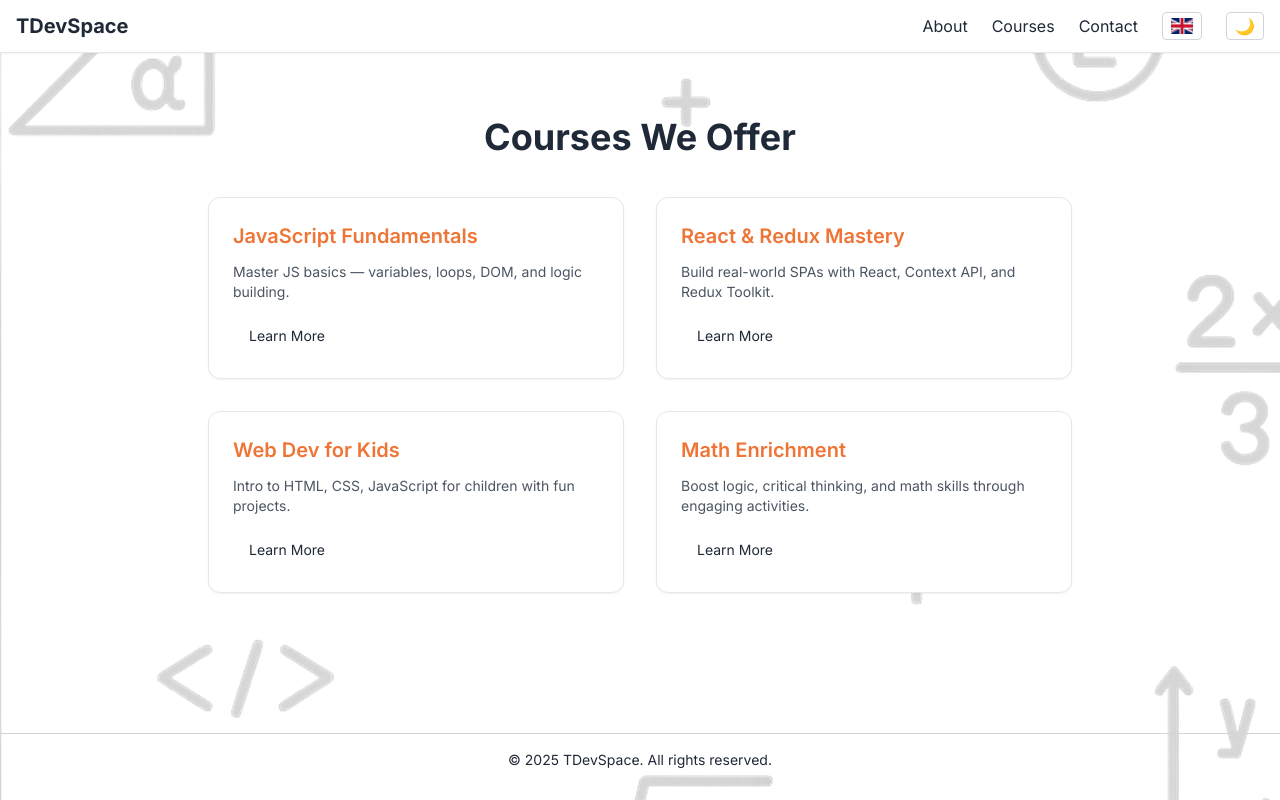
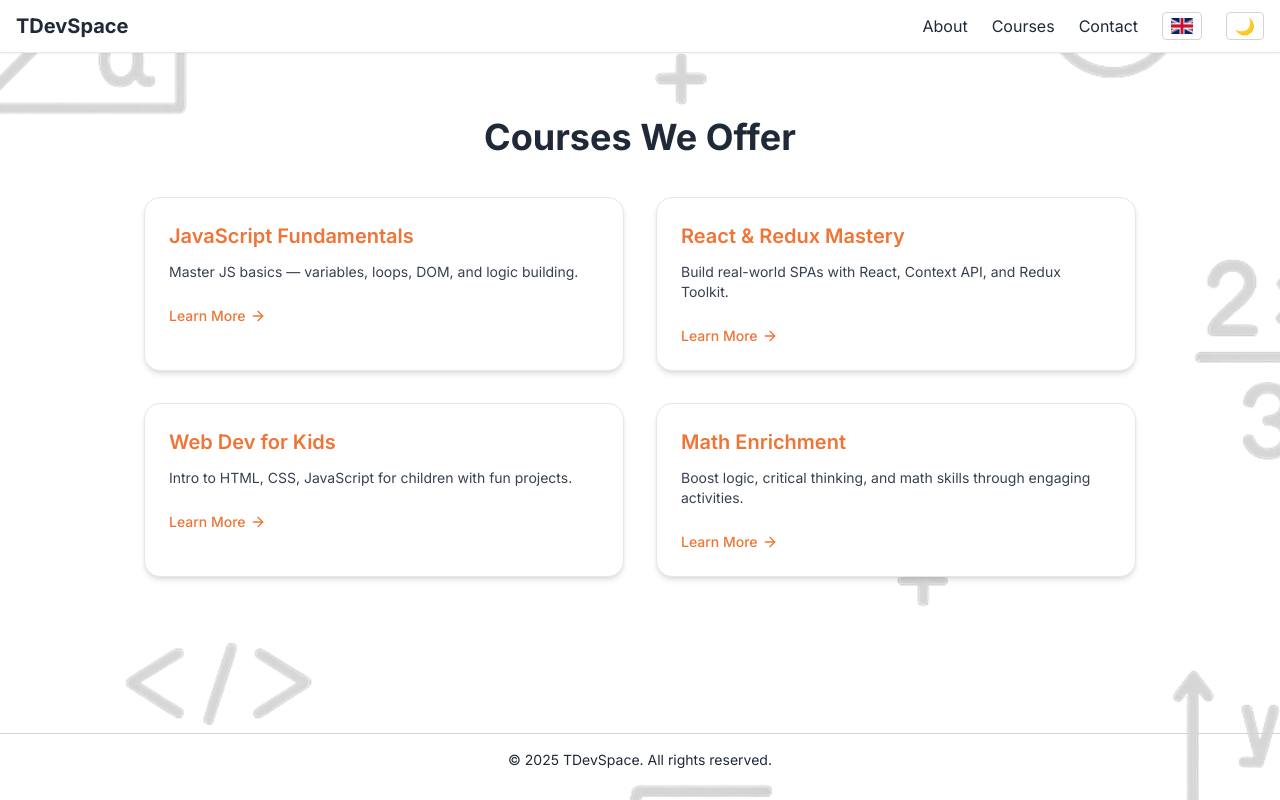
Before and after one commit to tatev-avalyan/tdevspace, a Next.js app: page /courses in a window 1280 px wide. Built offline with nearby package versions, Linux system fonts and the light colour scheme; what @ant-design/nextjs-registry would draw is missing.

Commit message:
refactor: improve course cards with framer-motion animation and brand styling

```diff
--- /dev/null
+++ b/animations/cardVariants.ts
@@ -0,0 +1,15 @@
+export const cardVariants = {
+  offscreen: {
+    opacity: 0,
+    y: 50,
+  },
+  onscreen: {
+    opacity: 1,
+    y: 0,
+    transition: {
+      type: 'spring',
+      bounce: 0.2,
+      duration: 0.8,
+    },
+  },
+};
--- /dev/null
+++ b/animations/sidebarVariants.ts
@@ -0,0 +1,18 @@
+export const sidebarVariants = {
+  open: {
+    clipPath: `circle(1000px at 90% 40px)`,
+    transition: {
+      type: 'spring',
+      stiffness: 20,
+      restDelta: 2,
+    },
+  },
+  closed: {
+    clipPath: `circle(0px at 90% 40px)`,
+    transition: {
+      type: 'spring',
+      stiffness: 400,
+      damping: 40,
+    },
+  },
+};
--- a/app/layout.tsx
+++ b/app/layout.tsx
@@ -1,12 +1,16 @@
+// ✅ 1. Global styles
 import './globals.css';
+// ✅ 2. Third-party styles/libraries
 import "@ant-design/v5-patch-for-react-19";
 import "antd/dist/reset.css";
+// ✅ 3. Next.js-specific utilities
 import { Inter } from 'next/font/google';
-import { Providers } from './providers';
+// ✅ 4. Project-specific modules/components
+import Providers from './providers';
 import Navbar from '@/components/Navbar';
 import Footer from '@/components/Footer';
-import Background from '@/public/assets/background.png';
-import Image from 'next/image';
+import AnimatedBackground from '@/components/AnimatedBackground';
+
 const inter = Inter({ subsets: ['latin'] });
 
 export const metadata = {
@@ -20,14 +24,8 @@ const RootLayout = ({ children }: { children: React.ReactNode }) => {
       <body className={`${inter.className} transition-colors duration-300`}>
         <div className="relative bg-white dark:bg-gray-900 text-gray-800 dark:text-gray-200 min-h-screen flex flex-col overflow-hidden">
 
-          {/* ✅ Background Layer */}
-          <Image
-            src={Background}
-            alt="background"
-            fill
-            priority
-            className="object-cover dark:opacity-10 pointer-events-none select-none z-0"
-          />
+          {/* ✅ Animated Background */}
+          <AnimatedBackground />
 
           {/* ✅ Content Overlay */}
           <Providers>
--- a/app/providers.tsx
+++ b/app/providers.tsx
@@ -1,18 +1,14 @@
 'use client';
+// ✅ 1. React core
+import { useEffect, useState } from 'react';
+// ✅ 2. Third-party libraries
 import { ThemeProvider } from 'next-themes';
-import { useEffect, useState } from 'react';
-import { useTheme } from 'next-themes';
-import { AntdRegistry } from "@ant-design/nextjs-registry";
-import LanguageHydrationProvider from "@/components/LanguageSwitcher/LanguageHydrationProvider";
+// ✅ 3. Framework-specific tools
+import { AntdRegistry } from '@ant-design/nextjs-registry';
+// ✅ 4. Project components
+import LanguageHydrationProvider from '@/components/LanguageSwitcher/LanguageHydrationProvider';
 
-const DebugTheme = () => {
-  const { theme } = useTheme();
-  useEffect(() => {
-  }, [theme]);
-  return null;
-}
-
-export function Providers({ children }: { children: React.ReactNode }) {
+const Providers = ({ children }: { children: React.ReactNode }) => {
   const [mounted, setMounted] = useState(false);
   useEffect(() => setMounted(true), []);
   if (!mounted) return null;
@@ -20,7 +16,6 @@ export function Providers({ children }: { children: React.ReactNode }) {
       <AntdRegistry>
         <LanguageHydrationProvider>
           <ThemeProvider attribute="class" defaultTheme="system" enableSystem>
-            <DebugTheme />
             {children}
           </ThemeProvider>
         </LanguageHydrationProvider>
@@ -29,4 +24,4 @@ export function Providers({ children }: { children: React.ReactNode }) {
   );
 }
 
-export default DebugTheme;
+export default Providers;
--- /dev/null
+++ b/components/AnimatedBackground.tsx
@@ -0,0 +1,32 @@
+'use client';
+
+import { useRef } from 'react';
+import { useAnimationFrame } from 'framer-motion';
+import Image from 'next/image';
+import Background from '@/public/assets/background.png';
+
+const AnimatedBackground = () => {
+  const ref = useRef<HTMLDivElement>(null);
+
+  useAnimationFrame((t) => {
+    const x = Math.sin(t / 1000) * 10;
+    const y = Math.cos(t / 1500) * 10;
+    if (ref.current) {
+      ref.current.style.transform = `translate(${x}px, ${y}px) scale(1.05)`;
+    }
+  });
+
+  return (
+    <div ref={ref} className="absolute inset-0 overflow-hidden pointer-events-none z-0">
+      <Image
+        src={Background}
+        alt="animated bg"
+        fill
+        className="object-cover dark:opacity-10 transition-transform duration-300"
+        priority
+      />
+    </div>
+  );
+};
+
+export default AnimatedBackground;
--- a/components/CourseDetails.tsx
+++ b/components/CourseDetails.tsx
@@ -1,7 +1,10 @@
 'use client';
 
+// ✅ 1. Framework core
 import Link from "next/link";
+// ✅ 2. Navigation utilities
 import { notFound } from "next/navigation";
+// ✅ 3. Internationalization
 import { useTranslation } from "react-i18next";
 
 const courses = [
@@ -79,11 +82,11 @@ const CourseDetails = ({ params }: { params: { slug: string } }) => {
   const { title, description, details } = course;
 
   return (
-    <div className="min-h-screen bg-gray-50 dark:bg-gray-900 text-gray-800 dark:text-gray-100">
+    <div className="min-h-screen text-gray-800 dark:text-gray-100">
       <div className="max-w-5xl mx-auto px-4 py-10">
         <Link
           href="/courses"
-          className="inline-block text-sm text-dark-600 mb-6"
+          className="inline-block text-sm text-brand hover:text-brand-light mb-6"
         >
           ← {t("course.backToCourses")}
         </Link>
--- a/components/Courses.tsx
+++ b/components/Courses.tsx
@@ -1,6 +1,12 @@
 'use client';
+// ✅ 1. Third-party libraries
 import Link from 'next/link';
+import { motion } from 'framer-motion';
+import { ArrowRight } from 'lucide-react';
 import { useTranslation } from 'react-i18next';
+
+// ✅ 2. Project-specific imports
+import { cardVariants } from '@/animations/cardVariants';
 
 const courses = [
   {
@@ -29,33 +35,52 @@ const Courses = () => {
   const { t } = useTranslation();
 
   return (
-    <div className="min-h-[75vh] max-w-4xl mx-auto py-12 px-4">
-      <h2 className="text-3xl md:text-4xl font-bold mb-10 text-center text-dark">
+    <div className="min-h-[75vh] max-w-5xl mx-auto py-12 px-4">
+      <motion.h2
+        initial={{ opacity: 0, y: -30 }}
+        animate={{ opacity: 1, y: 0 }}
+        transition={{ duration: 0.6 }}
+        className="text-3xl md:text-4xl font-bold mb-10 text-center text-dark"
+      >
         {t('courses.title')}
-      </h2>
+      </motion.h2>
 
-      <div className="grid grid-cols-1 sm:grid-cols-2 lg:grid-cols-2 gap-8">
+      {/* ✅ Animated Grid Wrapper for Stagger */}
+      <motion.div
+        initial="offscreen"
+        whileInView="onscreen"
+        viewport={{ once: true, amount: 0.2 }}
+        transition={{ staggerChildren: 0.15 }}
+        className="grid grid-cols-1 sm:grid-cols-2 gap-8"
+      >
         {courses.map((course, i) => (
-          <div
+          <motion.div
             key={i}
-            className="group bg-white dark:bg-gray-800 border border-gray-200 dark:border-gray-700 rounded-xl p-6 shadow-sm hover:shadow-md hover:scale-[1.01] transition-all duration-300"
+            layout
+            variants={cardVariants}
+            className="relative group bg-white dark:bg-gray-800 border border-gray-200 dark:border-gray-700 rounded-2xl p-6 shadow-md hover:shadow-lg hover:scale-[1.03] transition-all duration-300 cursor-pointer"
+            whileHover={{
+              scale: 1.03,
+              boxShadow: '0px 12px 28px rgba(0, 0, 0, 0.25)',
+            }}
           >
-            <h3 className="text-xl font-semibold text-brand">
+            <h3 className="text-xl font-semibold text-brand group-hover:text-brand-light transition-colors duration-200">
               {t(course.titleKey)}
             </h3>
-            <p className="mt-3 text-sm text-gray-600 dark:text-gray-300">
+            <p className="mt-3 text-sm text-gray-700">
               {t(course.descriptionKey)}
             </p>
-            <div className="mt-4">
+            <div className="mt-6">
               <Link href={`/courses/${course.slug}`}>
-                <button className="inline-block px-4 py-2 text-sm rounded-md text-dark hover:bg-foreground-light transition">
+                <span className="inline-flex items-center gap-1 text-sm font-medium text-brand hover:text-brand-light transition">
                   {t('courses.learnMore')}
-                </button>
+                  <ArrowRight size={16} />
+                </span>
               </Link>
             </div>
-          </div>
+          </motion.div>
         ))}
-      </div>
+      </motion.div>
     </div>
   );
 };
--- /dev/null
+++ b/components/MobileSidebar.tsx
@@ -0,0 +1,48 @@
+'use client';
+
+// ✅ 1. Third-party libraries
+import { motion } from 'framer-motion';
+import { X } from 'lucide-react';
+import Link from 'next/link';
+// ✅ 2. Internal components
+import LanguageSwitcher from '@/components/LanguageSwitcher/LanguageSwitcher';
+import ThemeToggle from '@/components/ThemeToggle';
+// ✅ 3. Animations / utilities
+import { sidebarVariants } from '@/animations/sidebarVariants';
+
+interface MobileSidebarProps {
+  isOpen?: boolean;
+  onClose: () => void;
+  navItems: { label: string; href: string }[];
+  mounted: boolean;
+}
+
+const MobileSidebar = ({  onClose, navItems, mounted }: MobileSidebarProps) => {
+  return (
+    <motion.div
+      key="sidebar"
+      initial="closed"
+      animate="open"
+      exit="closed"
+      variants={sidebarVariants}
+      className="fixed top-0 right-0 h-full w-64 bg-white dark:bg-gray-800 shadow-lg z-50 px-4 py-3 flex flex-col gap-6 overflow-hidden"
+    >
+      <button onClick={onClose} className="self-end">
+        <X size={24} />
+      </button>
+
+      {navItems.map((item) => (
+        <Link key={item.href} href={item.href} onClick={onClose}>
+          {item.label}
+        </Link>
+      ))}
+
+      <div className="pt-2 flex items-center justify-start gap-4">
+        <LanguageSwitcher />
+        {mounted && <ThemeToggle />}
+      </div>
+    </motion.div>
+  );
+};
+
+export default MobileSidebar;
--- a/components/Navbar.tsx
+++ b/components/Navbar.tsx
@@ -1,11 +1,16 @@
 'use client';
-
+// ✅ 1. React core
 import { useEffect, useState } from 'react';
+// ✅ 2. Third-party libraries
 import { Menu, X } from 'lucide-react';
+import { useTranslation } from 'react-i18next';
+import { AnimatePresence } from 'framer-motion';
+// ✅ 3. Next.js utilities
 import Link from 'next/link';
+// ✅ 4. Internal components
 import LanguageSwitcher from '@/components/LanguageSwitcher/LanguageSwitcher';
 import ThemeToggle from '@/components/ThemeToggle';
-import { useTranslation } from 'react-i18next';
+import MobileSidebar from '@/components/MobileSidebar';
 
 const Navbar = () => {
   const [mounted, setMounted] = useState(false);
@@ -44,25 +49,17 @@ const Navbar = () => {
         </button>
       </div>
 
-      {/* Mobile Sidebar */}
-      {isOpen && (
-        <div className="fixed top-0 right-0 h-full w-64 bg-white dark:bg-gray-800 shadow-lg z-50 p-6 flex flex-col gap-6">
-          <button onClick={() => setIsOpen(false)} className="self-end">
-            <X size={24} />
-          </button>
-
-          {navItems.map((item) => (
-            <Link key={item.href} href={item.href} onClick={() => setIsOpen(false)}>
-              {item.label}
-            </Link>
-          ))}
-
-          <div className="pt-2 flex items-center justify-start gap-4">
-            <LanguageSwitcher />
-            {mounted && <ThemeToggle />}
-          </div>
-        </div>
-      )}
+      {/* Animated Mobile Sidebar */}
+      <AnimatePresence>
+        {isOpen && (
+          <MobileSidebar
+            isOpen={isOpen}
+            onClose={() => setIsOpen(false)}
+            navItems={navItems}
+            mounted={mounted}
+          />
+        )}
+      </AnimatePresence>
     </header>
   );
 };
--- a/components/ScrollToTopButton.tsx
+++ b/components/ScrollToTopButton.tsx
@@ -1,5 +1,7 @@
 'use client';
+// ✅ 1. React core
 import { useEffect, useState } from 'react';
+// ✅ 2. Third-party icons
 import { ArrowUp } from 'lucide-react';
 
 const ScrollToTopButton = () => {
--- a/components/ThemeToggle.tsx
+++ b/components/ThemeToggle.tsx
@@ -1,7 +1,8 @@
 "use client";
-
+// ✅ 1. React core
+import { useEffect, useState } from "react";
+// ✅ 2. Next.js-specific hooks or libraries
 import { useTheme } from "next-themes";
-import { useEffect, useState } from "react";
 
 interface ThemeToggleProps {
   className?: string;
```
Also changed, not shown: app/page.tsx (+6 -3 lines).
